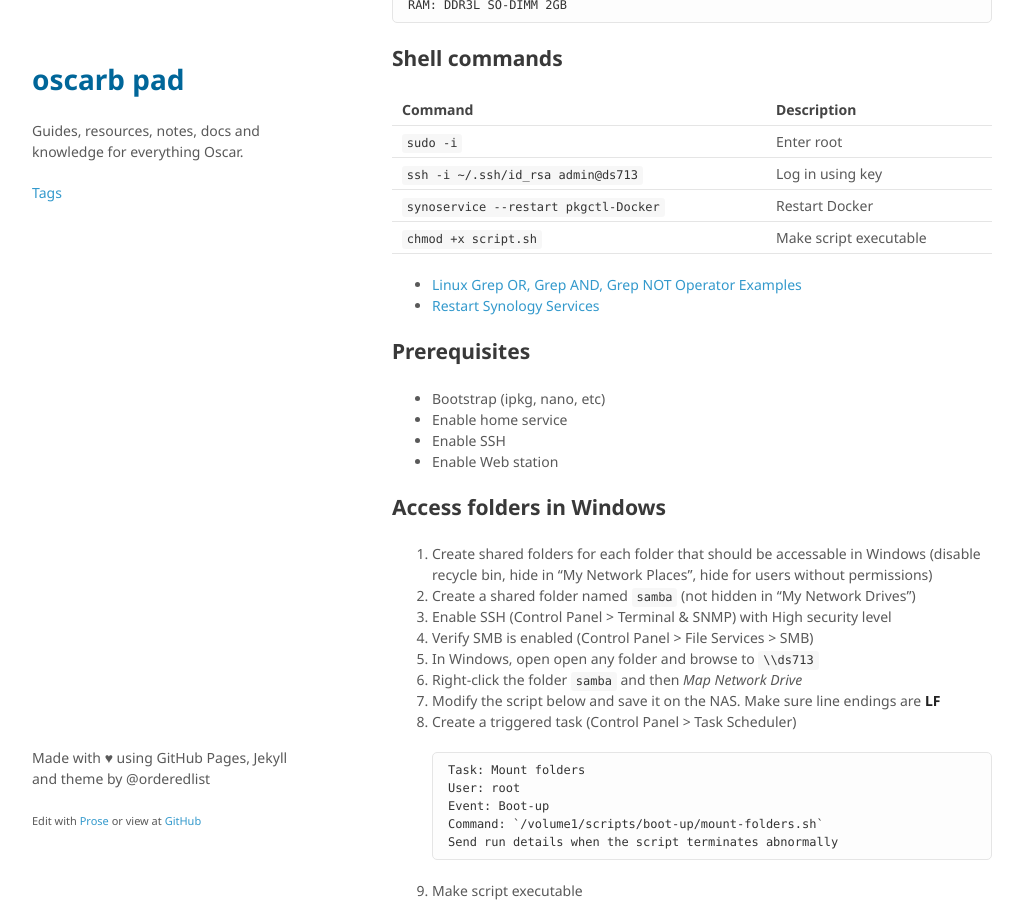
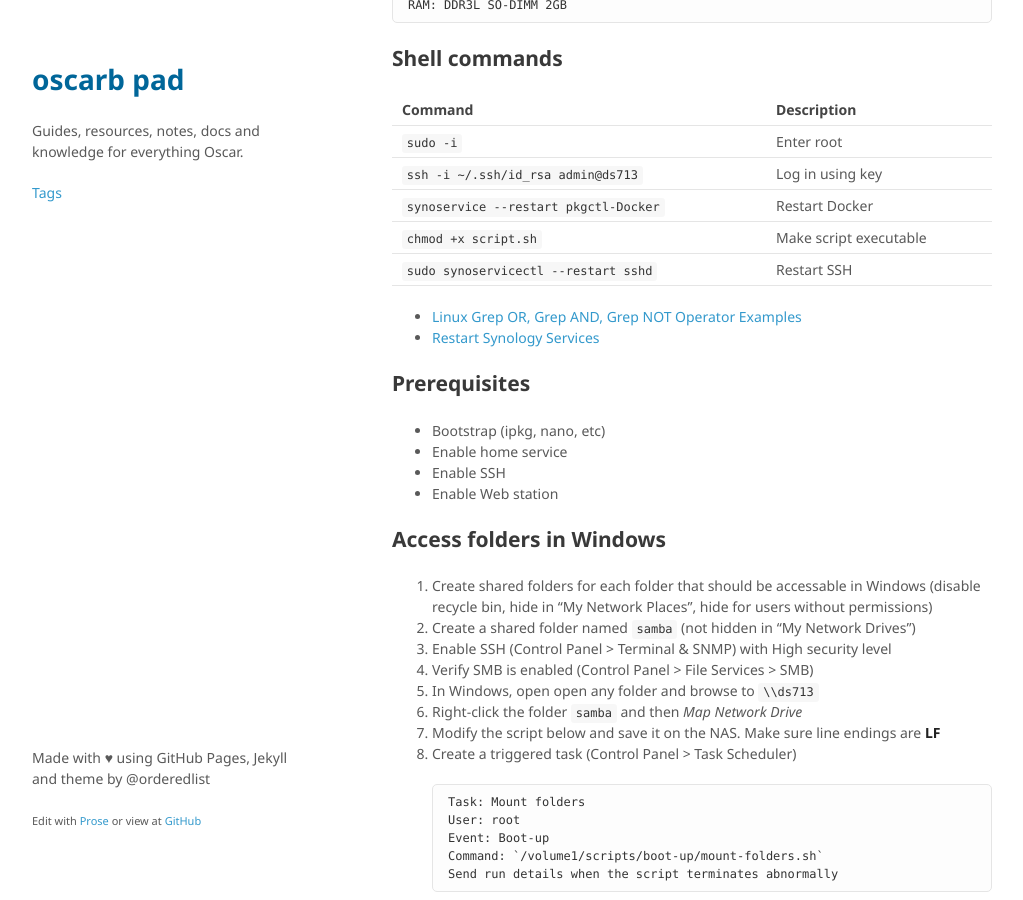
Before and after one commit to oscarb/pad, a Jekyll site: the page built from _docs/ds713.md, in a window 1280 px wide and 900 px high, scrolled down 1398 px. Shown: the whole window, without its empty margins (128-1151 px from the left). Built offline with Jekyll 4.4.1, drawn with Linux system fonts in a browser that asks for light colours; some web fonts are replaced.

Commit message:
Update ds713.md

```diff
--- a/_docs/ds713.md
+++ b/_docs/ds713.md
@@ -40,6 +40,7 @@ Command | Description
 `ssh -i ~/.ssh/id_rsa admin@ds713` | Log in using key
 `synoservice --restart pkgctl-Docker` | Restart Docker
 `chmod +x script.sh` | Make script executable
+`sudo synoservicectl --restart sshd` | Restart SSH
 
 
 * [Linux Grep OR, Grep AND, Grep NOT Operator Examples](http://www.thegeekstuff.com/2011/10/grep-or-and-not-operators)
```
Also changed, not shown: other parts of _docs/ds713.md (+1 -0 lines).
